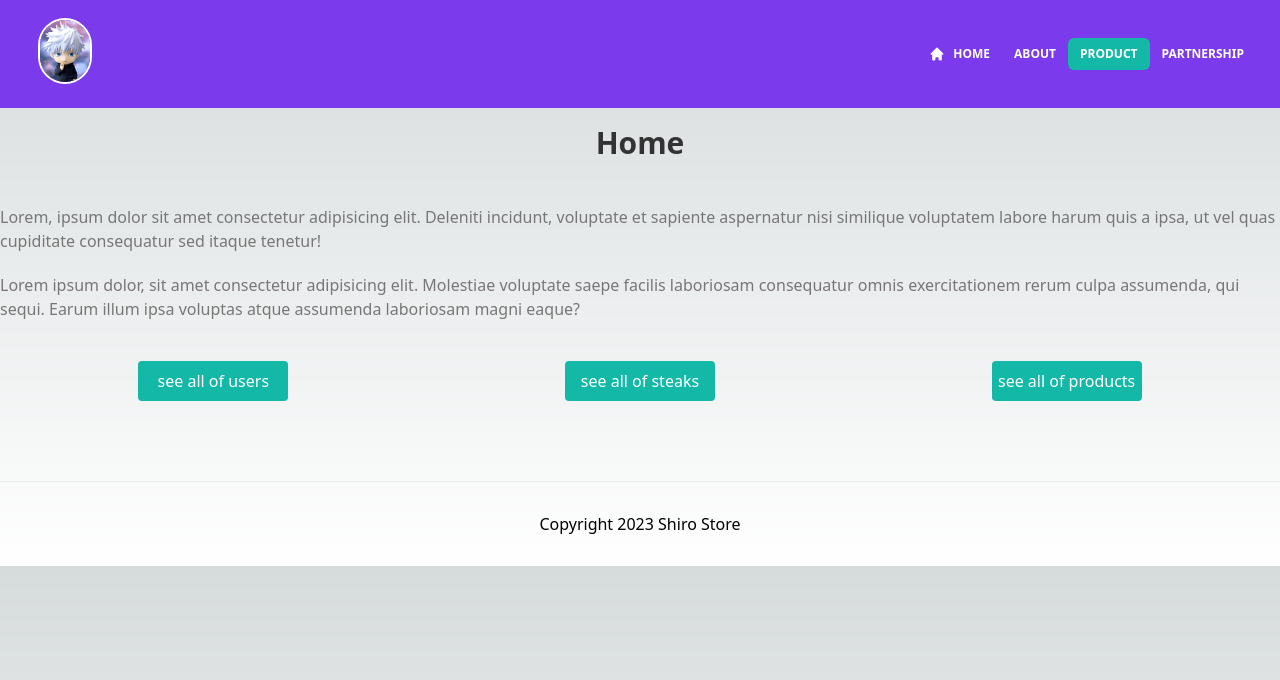
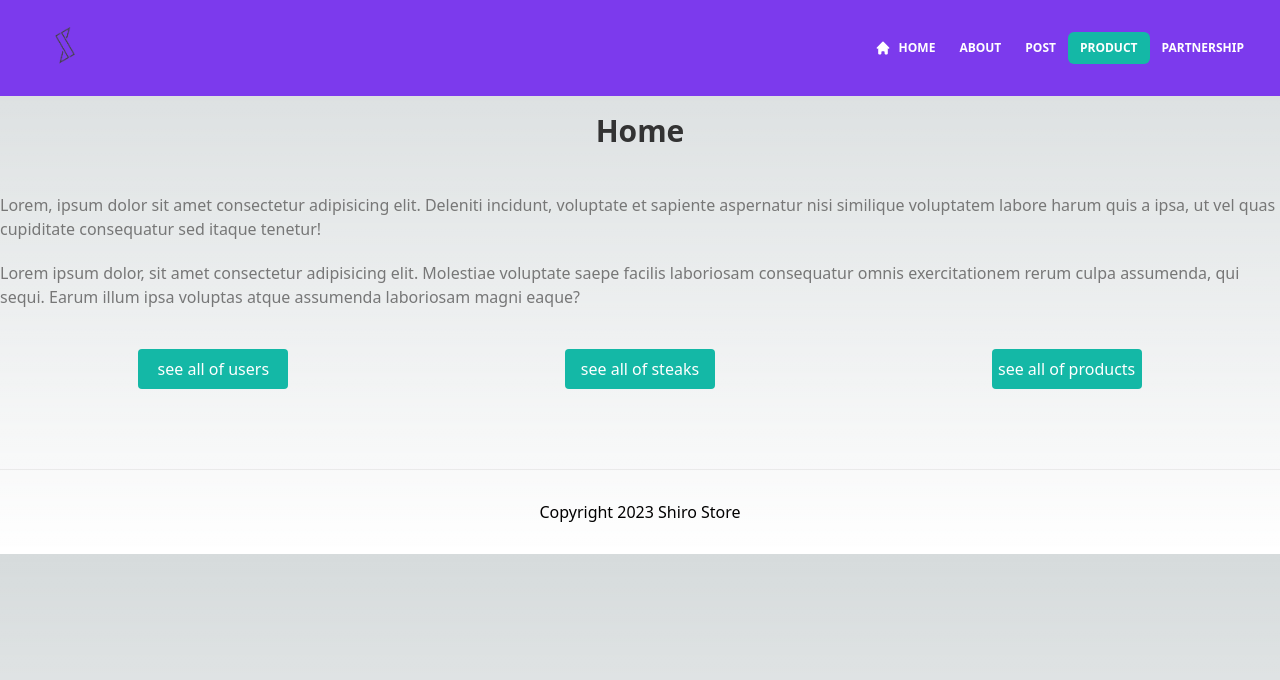
Before and after one commit to KhoirulUmmam/nextjs-training, a Next.js app: page / in a window 1280 px wide. Shown: the top 680 px of the page. Built offline with nearby package versions, Linux system fonts and the light colour scheme.

Commit message:
dynamic parameters

```diff
--- /dev/null
+++ b/components/Users/Users.js
@@ -0,0 +1,10 @@
+import React from 'react'
+
+export default function User({ user }) {
+  return (
+    <>
+        <p>{user.name}</p>
+        <p>{user.email}</p>
+    </>
+  )
+}
--- a/components/navbar.js
+++ b/components/navbar.js
@@ -13,7 +13,7 @@ export default function Navbar() {
                 className="text-sm font-bold leading-relaxed inline-block mr-4 py-2 whitespace-no-wrap uppercase text-white"
                 href="/"
               >
-                <Image src="/karakter.png" alt="logo-shiro-store" width={50} height={20} className="ring-2 ring-white rounded-full"/>
+                <Image src="/logo.png" alt="logo-shiro-store" width={50} height={20} />
               </Link>
               <button
                 className="cursor-pointer text-xl leading-none px-3 py-1 border border-solid border-transparent rounded bg-transparent block lg:hidden outline-none focus:outline-none"
@@ -45,6 +45,14 @@ export default function Navbar() {
                 </li>
                 <li className="nav-item">
                   <Link
+                    className="px-3 py-2 flex items-center text-xs uppercase font-bold leading-snug text-white hover:opacity-75"
+                    href="/posts"
+                  >
+                    Post
+                  </Link>
+                </li>
+                <li className="nav-item">
+                  <Link
                     className="bg-teal-500 rounded-md px-3 py-2 flex items-center text-xs uppercase font-bold leading-snug text-white hover:opacity-75"
                     href="/products/"
                   >
--- /dev/null
+++ b/pages/posts/[postId].js
@@ -0,0 +1,22 @@
+import React from 'react'
+
+export async function getStaticProps(context){
+    const { params } = context
+    const res = await fetch(`https://jsonplaceholder.typicode.com/posts/${postId}`)
+    const data = res.json()
+
+    return {
+        props: {
+            post: data.slice(0, 3)
+        }
+    }
+}
+
+export default function Post({ post }) {
+  return (
+    <>
+        <h2>{post.id} {post.title}</h2>
+        <p>{post.body}</p>
+    </>
+  )
+}
--- a/pages/posts/index.js
+++ b/pages/posts/index.js
@@ -1,5 +1,6 @@
 import React from 'react'
 import Head from 'next/head'
+import Link from 'next/link'
 
 export async function getStaticProps() {
     const res = await fetch('https://jsonplaceholder.typicode.com/posts')
@@ -12,7 +13,7 @@ export async function getStaticProps() {
     }
 }
 
-export default function Posts({ posts }) {
+export default function PostList({ posts }) {
   return (
     <>
         <Head>
@@ -20,13 +21,13 @@ export default function Posts({ posts }) {
         </Head>
         <div>
             <h2>This is Post Page</h2>
-            <p>Lorem, ipsum dolor sit amet consectetur adipisicing elit. Deleniti incidunt, voluptate et sapiente aspernatur nisi similique voluptatem labore harum quis a ipsa, ut vel quas cupiditate consequatur sed itaque tenetur!</p>
-            <p>Lorem ipsum dolor, sit amet consectetur adipisicing elit. Molestiae voluptate saepe facilis laboriosam consequatur omnis exercitationem rerum culpa assumenda, qui sequi. Earum illum ipsa voluptas atque assumenda laboriosam magni eaque?</p>
             {posts.map((post) => {
                 return (
                     <div key={post.id}>
-                        <p>Title: {post.title}</p>
-                        <p>Body: {post.body}</p>
+                        <Link href={`/posts/${post.id}`} passHref>
+                            <h2>{post.id} {post.title}</h2>
+                        </Link>
+                        <hr />
                     </div>
                 )
             })}
--- a/pages/users/index.js
+++ b/pages/users/index.js
@@ -1,5 +1,6 @@
 import React from 'react'
 import Head from 'next/head'
+import User from '@/components/Users/Users'
 
 export async function getStaticProps(){
     const res = await fetch('https://jsonplaceholder.typicode.com/users')
@@ -12,7 +13,7 @@ export async function getStaticProps(){
     }
 }
 
-export default function User({ users }) {
+export default function UserList({ users }) {
   return (
     <>
         <Head>
@@ -22,8 +23,7 @@ export default function User({ users }) {
         {users.map((user) => {
             return (
                 <div key={user.id}>
-                    <p>{user.name}</p>
-                    <p>{user.email}</p>
+                    <User user={user}/>
                 </div>
             )
         })}
```
Also changed, not shown: public/logo.png (added).
